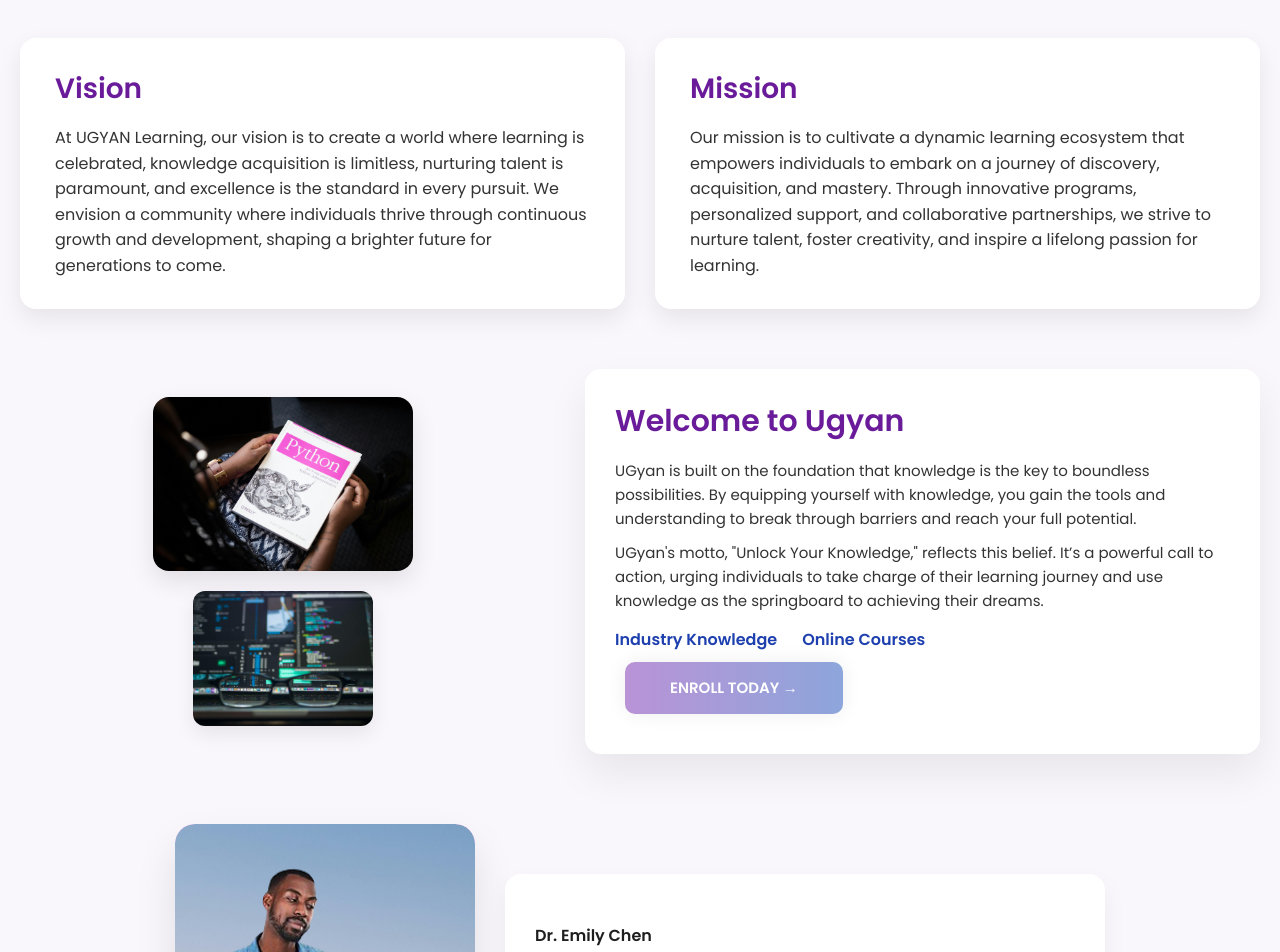
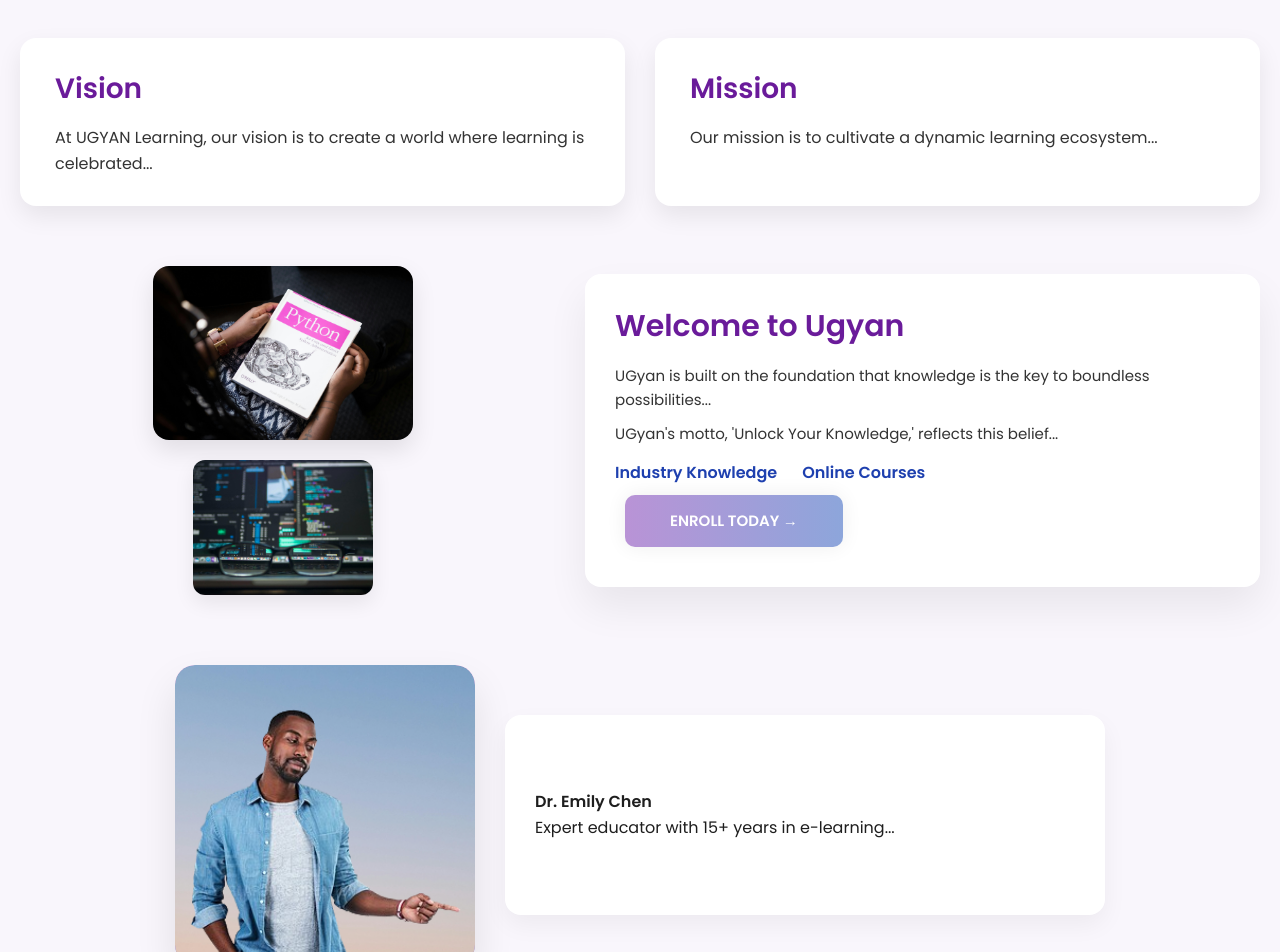
Before and after one commit to vijay120922/Ugyan-Tech-Solutions, a React (Vite) app: page /about-us in a window 1280 px wide. Shown: the part 220-1172 px from the top of the page. Built offline with nearby package versions, Linux system fonts and the light colour scheme.

Commit message:
skeleton loader implemented

```diff
--- a/package.json
+++ b/package.json
@@ -19,6 +19,7 @@
     "react": "^19.1.0",
     "react-dom": "^19.1.0",
     "react-icons": "^5.5.0",
+    "react-loading-skeleton": "^3.5.0",
     "react-router-dom": "^7.6.2",
     "react-slick": "^0.30.3",
     "slick-carousel": "^1.8.1"
--- a/src/components/AboutUsSection.jsx
+++ b/src/components/AboutUsSection.jsx
@@ -1,39 +1,71 @@
+import React, { useEffect, useState } from 'react';
 import './AboutUsSection.css';
+import Skeleton from 'react-loading-skeleton';
+import 'react-loading-skeleton/dist/skeleton.css';
 
 const AboutUsSection = () => {
+  const [loading, setLoading] = useState(true);
+
+  useEffect(() => {
+    const timer = setTimeout(() => setLoading(false), 1500);
+    return () => clearTimeout(timer);
+  }, []);
+
   return (
     <section className="why-choose-us mt-5">
       <h2>Who are We ?</h2>
       <p className="subheading">
-        Unlock your true potential and discover a world of opportunities that align with your skills, interests, and aspirations
+        {loading ? <Skeleton width={500} height={20} /> : `Unlock your true potential and discover a world of opportunities that align with your skills, interests, and aspirations`}
       </p>
 
       <div className="choose-grid">
+        {/* Row 1 */}
         <div className="row">
           <div className="image-box green-bg">
+            {loading ? (
+              <Skeleton height={300} width={300} borderRadius={20} />
+            ) : (
               <img src="/dp.jpg" alt="Team Member 1" />
+            )}
           </div>
           <div className="text-box shadow-box">
+            {loading ? (
+              <div>
+                <Skeleton height={20} width={200} style={{ marginBottom: 10 }} />
+                <Skeleton count={4} />
+              </div>
+            ) : (
               <p>
                 <strong>Dr. Emily Chen</strong><br />
                 Lorem ipsum dolor sit, amet consectetur adipisicing elit. In excepturi quae blanditiis doloribus est, temporibus possimus unde nisi voluptatibus. Iusto voluptas ad aspernatur aperiam et eos unde asperiores quasi! Quaerat.
               </p>
+            )}
           </div>
         </div>
 
-        {/* Row 2: Text Left, Image Right + Arrow */}
+        {/* Row 2 */}
         <div className="row">
           <div className="arrow-container">
             <div className="text-box shadow-box">
+              {loading ? (
+                <div>
+                  <Skeleton height={20} width={200} style={{ marginBottom: 10 }} />
+                  <Skeleton count={4} />
+                </div>
+              ) : (
                 <p>
                   <strong>Dr. Emily Chen</strong><br />
                   Lorem ipsum dolor sit amet consectetur adipisicing elit. Animi, tempore amet ipsa dolores quis, adipisci error esse ipsum delectus aut temporibus natus exercitationem eveniet quae. Natus laborum porro possimus nam!
                 </p>
+              )}
             </div>
-            {/* <img src="/arrow.jpng" alt="arrow" className="heart-arrow" /> */}
           </div>
           <div className="image-box peach-bg">
+            {loading ? (
+              <Skeleton height={300} width={300} borderRadius={20} />
+            ) : (
               <img src="/dp.jpg" alt="Team Member 2" />
+            )}
           </div>
         </div>
       </div>
--- a/src/components/Carousel.jsx
+++ b/src/components/Carousel.jsx
@@ -1,6 +1,8 @@
-import React from "react";
+import React, { useState, useEffect } from "react";
 import Slider from "react-slick";
 import { useNavigate } from "react-router-dom";
+import Skeleton from "react-loading-skeleton";
+import "react-loading-skeleton/dist/skeleton.css";
 import "./Carousel.css";
 import "slick-carousel/slick/slick.css";
 import "slick-carousel/slick/slick-theme.css";
@@ -33,6 +35,15 @@ const PrevArrow = ({ onClick }) => (
 
 const Carousel = () => {
   const navigate = useNavigate();
+  const [loading, setLoading] = useState(true);
+
+  useEffect(() => {
+    // Simulate loading delay (replace this with real data loading logic)
+    const timer = setTimeout(() => {
+      setLoading(false);
+    }, 1500);
+    return () => clearTimeout(timer);
+  }, []);
 
   const settings = {
     dots: true,
@@ -47,6 +58,28 @@ const Carousel = () => {
     prevArrow: <PrevArrow />,
     pauseOnHover: false,
   };
+
+  if (loading) {
+    return (
+      <div className="carousel-container">
+        <div className="carousel-slide">
+          <div className="carousel-img-wrapper">
+            <Skeleton height={500} borderRadius={20} />
+            <Skeleton
+              height={50}
+              width={180}
+              style={{
+                position: "absolute",
+                bottom: 20,
+                right: 20,
+                borderRadius: 30,
+              }}
+            />
+          </div>
+        </div>
+      </div>
+    );
+  }
 
   return (
     <div className="carousel-container">
--- a/src/components/ContactUsSection.jsx
+++ b/src/components/ContactUsSection.jsx
@@ -1,10 +1,28 @@
-import React from "react";
+import React, { useState, useEffect } from "react";
+import Skeleton from 'react-loading-skeleton';
+import 'react-loading-skeleton/dist/skeleton.css';
 import "./ContactUsSection.css";
 
 const ContactUsSection = () => {
+  const [loading, setLoading] = useState(true);
+
+  useEffect(() => {
+    // Fake delay for demonstration
+    const timer = setTimeout(() => setLoading(false), 2000);
+    return () => clearTimeout(timer);
+  }, []);
+
   return (
     <div className="contact-us-wrapper">
       <div className="contact-us-section">
+        {loading ? (
+          <>
+            <Skeleton height={40} width={200} style={{ margin: "0 auto 10px" }} />
+            <Skeleton height={20} width={300} style={{ margin: "0 auto 40px" }} />
+            <Skeleton height={220} />
+          </>
+        ) : (
+          <>
             <h2 className="contact-heading">Get in touch</h2>
             <p className="contact-subheading">
               We'd love to hear from you. Drop us a message!
@@ -14,15 +32,14 @@ const ContactUsSection = () => {
               <h2 className="contact-us-form-heading">Let us call you back</h2>
               <form>
                 <input type="text" placeholder="Your Name" disabled />
-            {/* <input type="email" placeholder="Your Email" disabled /> */}
                 <input type="number" placeholder="Your contact number" disabled />
-            {/* <input type="text" placeholder="Subject" disabled />
-            <textarea placeholder="Your Message" rows="5" disabled></textarea> */}
                 <button type="submit" disabled className="send-button" title="Static page only">
                   Request a call back
                 </button>
               </form>
             </div>
+          </>
+        )}
       </div>
     </div>
   );
--- a/src/components/CoursesSection.jsx
+++ b/src/components/CoursesSection.jsx
@@ -1,21 +1,46 @@
-import React from "react";
+import React, { useEffect, useState } from "react";
 import { useNavigate } from "react-router-dom";
+import Skeleton from "react-loading-skeleton";
+import "react-loading-skeleton/dist/skeleton.css";
 import "./CoursesSection.css";
 import { ArrowRight } from "lucide-react";
-import  courses  from '../data/Courses.js';
-
-
-
+import courses from "../data/Courses.js";
 
 const CoursesSection = () => {
   const navigate = useNavigate();
+  const [loading, setLoading] = useState(true);
+
+  useEffect(() => {
+    // Simulate data loading delay
+    const timer = setTimeout(() => setLoading(false), 1500);
+    return () => clearTimeout(timer);
+  }, []);
 
   return (
     <div className="courses-section flex flex-col">
-      <h2 className="section-title">Courses</h2>
+      <h2 className="section-title">
+        {loading ? <Skeleton width={180} /> : "Courses"}
+      </h2>
 
       <div className="courses-grid">
-        {courses.map((course, index) => (
+        {loading
+          ? Array.from({ length: 4 }).map((_, index) => (
+              <div className="course-card" key={index}>
+                <Skeleton height={100} className="course-image" />
+                <h3 className="course-title">
+                  <Skeleton width={`80%`} />
+                </h3>
+                <p className="course-description">
+                  <Skeleton count={2} />
+                </p>
+                <Skeleton
+                  height={40}
+                  width={120}
+                  style={{ margin: "10px auto", borderRadius: "10px" }}
+                />
+              </div>
+            ))
+          : courses.map((course, index) => (
               <div className="course-card" key={index}>
                 <img
                   src={course.image}
@@ -39,6 +64,13 @@ const CoursesSection = () => {
       </div>
 
       <div className="flex justify-center mt-16">
+        {loading ? (
+          <Skeleton
+            height={44}
+            width={180}
+            style={{ borderRadius: "30px" }}
+          />
+        ) : (
           <button
             className="see-all-button flex items-center gap-3"
             onClick={() => navigate("/courses")}
@@ -48,6 +80,7 @@ const CoursesSection = () => {
               <ArrowRight size={20} />
             </span>
           </button>
+        )}
       </div>
     </div>
   );
--- a/src/components/HeroSection.jsx
+++ b/src/components/HeroSection.jsx
@@ -1,18 +1,23 @@
+import React, { useState, useEffect } from "react";
+import Skeleton from "react-loading-skeleton";
+import "react-loading-skeleton/dist/skeleton.css";
+import UgyanText from "./UgyanText";
 import "./HeroSection.css";
 
-import UgyanText from "./UgyanText";
+const HeroSection = () => {
+  const [loading, setLoading] = useState(true);
 
+  useEffect(() => {
+    const timer = setTimeout(() => setLoading(false), 1500);
+    return () => clearTimeout(timer);
+  }, []);
 
-
-const HeroSection = () => {
   return (
     <section className="hero-wrapper">
-
-
-
-      {/* Hero Content */}
       <div className="hero-content">
-
+        {loading ? (
+          <Skeleton width={220} height={36} style={{ margin: "0 auto" }} />
+        ) : (
           <UgyanText
             sentence="Ugyan EduTech"
             manualMode={false}
@@ -21,18 +26,40 @@ const HeroSection = () => {
             animationDuration={2}
             pauseBetweenAnimations={1}
           />
+        )}
+
         <br />
 
         <h1>
+          {loading ? (
+            <Skeleton width={480} height={45} style={{ margin: "16px auto" }} />
+          ) : (
+            <>
               Transforming <span className="highlight">Education</span> for Every Learner
+            </>
+          )}
         </h1>
+
         <p>
-          Discover personalized online learning crafted by top educators. Empower your career with
-          skill-based, practical courses and internship-backed experiences.
+          {loading ? (
+            <Skeleton count={2} width={700} style={{ margin: "0 auto" }} />
+          ) : (
+            "Discover personalized online learning crafted by top educators. Empower your career with skill-based, practical courses and internship-backed experiences."
+          )}
         </p>
+
         <div className="hero-buttons">
+          {loading ? (
+            <>
+              <Skeleton width={160} height={44} borderRadius={30} />
+              <Skeleton width={140} height={44} borderRadius={30} />
+            </>
+          ) : (
+            <>
               <button className="btn explore">Explore Courses</button>
               <button className="btn enroll">Enroll Now</button>
+            </>
+          )}
         </div>
       </div>
     </section>
--- a/src/components/WhyChooseUsSection.jsx
+++ b/src/components/WhyChooseUsSection.jsx
@@ -1,8 +1,10 @@
-import React from 'react';
+import React, { useState, useEffect } from 'react';
 import Slider from 'react-slick';
+import Skeleton from 'react-loading-skeleton';
+import 'react-loading-skeleton/dist/skeleton.css';
 import './WhyChooseUsSection.css';
-import "slick-carousel/slick/slick.css";
-import "slick-carousel/slick/slick-theme.css";
+import 'slick-carousel/slick/slick.css';
+import 'slick-carousel/slick/slick-theme.css';
 
 const features = [
   { title: "Top IIT Mentors", description: "Learn from experienced mentors from premier IITs.", icon: "🎓" },
@@ -15,6 +17,13 @@ const features = [
 ];
 
 const WhyChooseUsSection = () => {
+  const [loading, setLoading] = useState(true);
+
+  useEffect(() => {
+    const timer = setTimeout(() => setLoading(false), 1500);
+    return () => clearTimeout(timer);
+  }, []);
+
   const settings = {
     dots: false,
     arrows: false,
@@ -33,6 +42,20 @@ const WhyChooseUsSection = () => {
   return (
     <section className="why-us-section">
       <h2 className="why-title">Why Choose Ugyan Tech?</h2>
+
+      {loading ? (
+        <div className="features-carousel skeleton-slider">
+          {[...Array(4)].map((_, i) => (
+            <div className="feature-card-wrapper" key={i}>
+              <div className="feature-card">
+                <Skeleton circle height={50} width={50} />
+                <Skeleton height={20} width={140} style={{ margin: '10px 0' }} />
+                <Skeleton count={2} width={180} />
+              </div>
+            </div>
+          ))}
+        </div>
+      ) : (
         <Slider {...settings} className="features-carousel">
           {features.map((item, index) => (
             <div key={index} className="feature-card-wrapper">
@@ -44,6 +67,7 @@ const WhyChooseUsSection = () => {
             </div>
           ))}
         </Slider>
+      )}
     </section>
   );
 };
--- a/src/pages/AboutUs.jsx
+++ b/src/pages/AboutUs.jsx
@@ -1,101 +1,122 @@
+import React, { useEffect, useState } from "react";
+import Skeleton from "react-loading-skeleton";
+import "react-loading-skeleton/dist/skeleton.css";
 import "../css/AboutUs.css";
 
 const AboutUs = () => {
+  const [loading, setLoading] = useState(true);
+
+  useEffect(() => {
+    const timer = setTimeout(() => setLoading(false), 1500);
+    return () => clearTimeout(timer);
+  }, []);
+
   return (
     <section className="about-us-wrapper">
       {/* Intro Section */}
       <div className="intro-section">
-        <h1 className="main-heading">Online Education Tailored to You</h1>
+        <h1 className="main-heading">
+          {loading ? <Skeleton width={320} /> : "Online Education Tailored to You"}
+        </h1>
         <p className="description">
-          Unlock your true potential and discover a world of opportunities that align
-          with your skills, interests, and aspirations
+          {loading ? <Skeleton count={2} width={700} /> : "Unlock your true potential and discover a world of opportunities that align with your skills, interests, and aspirations"}
         </p>
       </div>
 
       {/* Vision & Mission */}
-      {/* Vision & Mission */}
       <div className="vision-mission">
-  <div className="card">
+        {[...Array(2)].map((_, idx) => (
+          <div className="card" key={idx}>
             <div className="card-header">
-      <h2 className="card-title">Vision</h2>
+              <h2 className="card-title">
+                {loading ? <Skeleton width={100} /> : idx === 0 ? "Vision" : "Mission"}
+              </h2>
             </div>
             <p className="card-description">
-      At UGYAN Learning, our vision is to create a world where learning is celebrated,
-      knowledge acquisition is limitless, nurturing talent is paramount, and excellence
-      is the standard in every pursuit. We envision a community where individuals thrive
-      through continuous growth and development, shaping a brighter future for generations to come.
+              {loading ? <Skeleton count={4} /> : idx === 0
+                ? "At UGYAN Learning, our vision is to create a world where learning is celebrated..."
+                : "Our mission is to cultivate a dynamic learning ecosystem..."}
             </p>
           </div>
-  <div className="card">
-    <div className="card-header">
-      <h2 className="card-title">Mission</h2>
-    </div>
-    <p className="card-description">
-      Our mission is to cultivate a dynamic learning ecosystem that empowers individuals to embark on
-      a journey of discovery, acquisition, and mastery. Through innovative programs, personalized support,
-      and collaborative partnerships, we strive to nurture talent, foster creativity, and inspire a
-      lifelong passion for learning.
-    </p>
-  </div>
+        ))}
       </div>
 
       {/* Ugyan Description Section */}
       <div className="ugyan-description reverse-layout">
         <div className="info-box card-animate">
-    <h2>Welcome to Ugyan</h2>
+          <h2>{loading ? <Skeleton width={200} /> : "Welcome to Ugyan"}</h2>
           <p>
-      UGyan is built on the foundation that knowledge is the key to boundless possibilities.
-      By equipping yourself with knowledge, you gain the tools and understanding to break through
-      barriers and reach your full potential.
+            {loading ? <Skeleton count={3} /> :
+              "UGyan is built on the foundation that knowledge is the key to boundless possibilities..."}
           </p>
           <p>
-      UGyan's motto, "Unlock Your Knowledge," reflects this belief. It’s a powerful call to action,
-      urging individuals to take charge of their learning journey and use knowledge as the springboard
-      to achieving their dreams.
+            {loading ? <Skeleton count={2} /> :
+              "UGyan's motto, 'Unlock Your Knowledge,' reflects this belief..."}
           </p>
           <div className="features">
+            {loading ? (
+              <>
+                <Skeleton width={120} />
+                <Skeleton width={120} />
+              </>
+            ) : (
+              <>
                 <span>Industry Knowledge</span>
-      <span> Online Courses</span>
+                <span>Online Courses</span>
+              </>
+            )}
           </div>
+          {loading ? (
+            <Skeleton width={160} height={44} style={{ marginTop: "20px", borderRadius: "30px" }} />
+          ) : (
             <button className="enroll-btn">ENROLL TODAY →</button>
+          )}
         </div>
 
         <div className="image-group">
+          {loading ? (
+            <>
+              <Skeleton className="large-img" height={260} />
+              <Skeleton className="small-img" height={180} />
+            </>
+          ) : (
+            <>
               <img src="/course1.jpg" alt="Course 1" className="large-img" />
               <img src="/course2.jpg" alt="Course 2" className="small-img" />
+            </>
+          )}
         </div>
       </div>
 
-
       {/* Team Section */}
       <div className="choose-grid">
-        <div className="row">
-          <div className="image-box green-bg">
-            <img src="/man1.png" alt="Team Member 1" />
+        {[1, 2].map((item, index) => (
+          <div className="row" key={index}>
+            {(index % 2 === 0 || loading) && (
+              <div className={`image-box ${index % 2 === 0 ? "green-bg" : "peach-bg"}`}>
+                {loading ? <Skeleton width="100%" height="100%" /> : <img src={`/man${item}.png`} alt={`Team Member ${item}`} />}
               </div>
+            )}
             <div className="text-box shadow-box">
+              {loading ? (
+                <Skeleton count={3} />
+              ) : (
                 <p>
-              <strong>Dr. Emily Chen</strong>
+                  <strong>{index === 0 ? "Dr. Emily Chen" : "Dr. Michael Lee"}</strong>
                   <br />
-              Expert educator with 15+ years in e-learning. Passionate about helping students unlock their potential
-              through engaging content and modern pedagogy.
+                  {index === 0
+                    ? "Expert educator with 15+ years in e-learning..."
+                    : "Tech visionary and mentor..."}
                 </p>
+              )}
             </div>
+            {(index % 2 !== 0 && !loading) && (
+              <div className={`image-box ${index % 2 === 0 ? "green-bg" : "peach-bg"}`}>
+                <img src={`/man${item}.png`} alt={`Team Member ${item}`} />
               </div>
-
-        <div className="row">
-          <div className="text-box shadow-box">
-            <p>
-              <strong>Dr. Michael Lee</strong>
-              <br />
-              Tech visionary and mentor. Michael brings real-world projects and hands-on training to UGyan’s platform,
-              making learning practical and job-ready.
-            </p>
+            )}
           </div>
-          <div className="image-box peach-bg">
-            <img src="/man2.png" alt="Team Member 2" />
-          </div>
-        </div>
+        ))}
       </div>
     </section>
   );
```
Also changed, not shown: src/components/HeroSection.css (+64 -0 lines), src/components/ScrollToTop.jsx (+6 -6 lines), src/components/WhyChooseUsSection.css (+18 -0 lines), 1 other file (tests, documents, lock files or other folders). Lines whose indentation alone changed are shown as unchanged.
